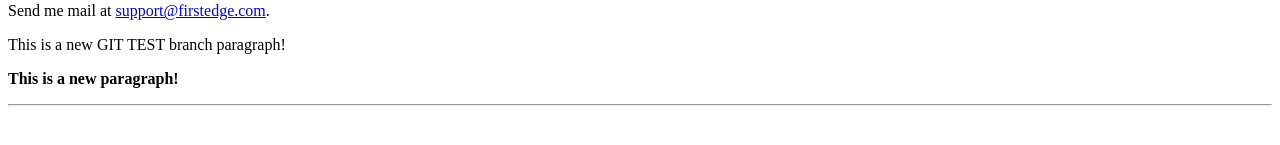
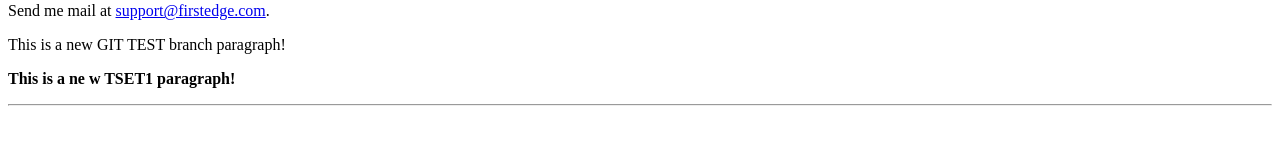
Before and after one commit to gesops/poc, a plain HTML site: page index.html in a window 1280 px wide. Shown: the part 243-388 px from the top of the page. Drawn offline with Linux system fonts and the light colour scheme.

Commit message:
Added new branch

```diff
--- a/index.html
+++ b/index.html
@@ -26,7 +26,7 @@
 
 <P> This is a new GIT TEST branch paragraph!
 
-<P> <B>This is a new paragraph!</B>
+<P> <B>This is a ne w TSET1 paragraph!</B>
 
 
 <HR>
```
